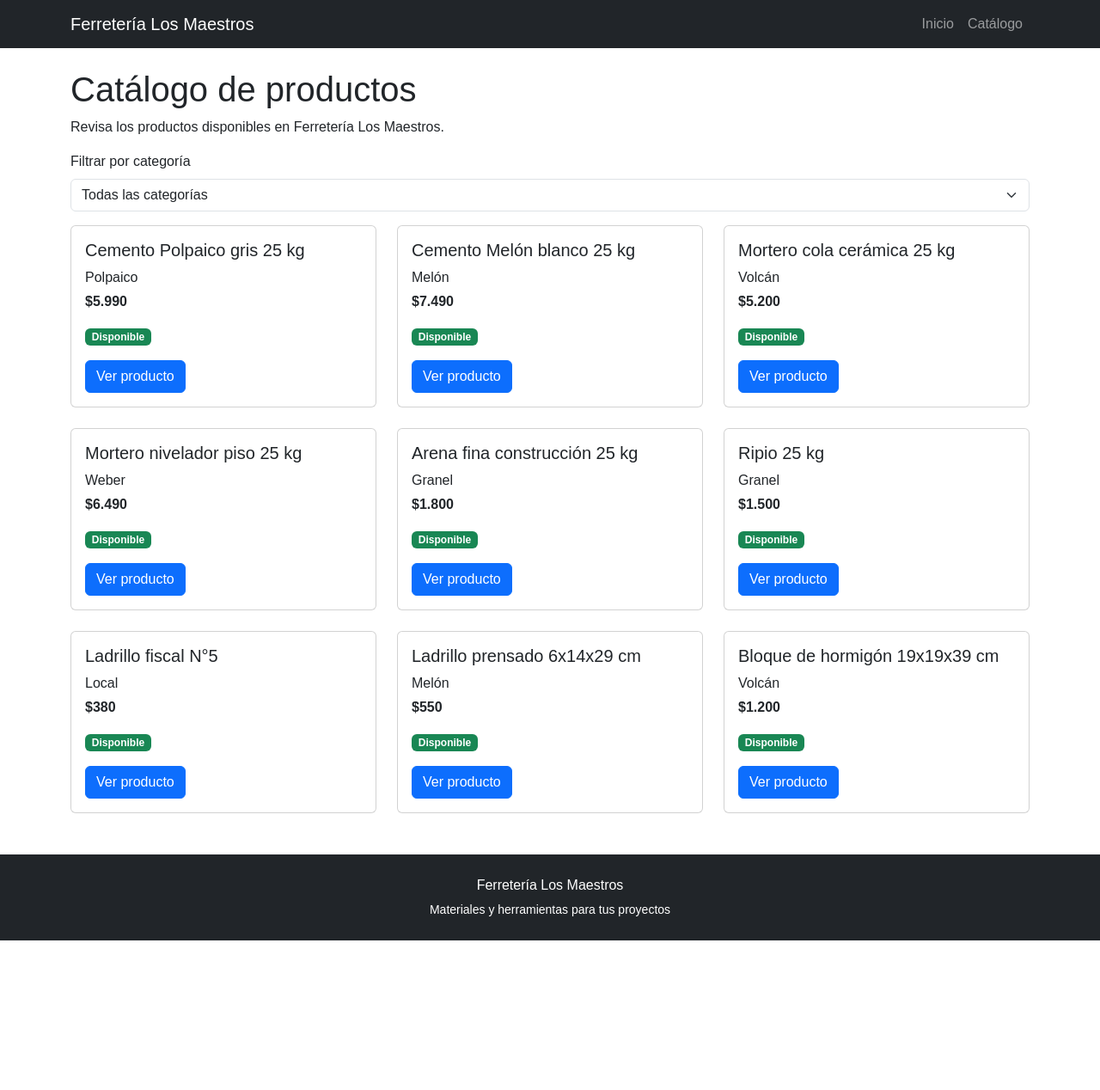
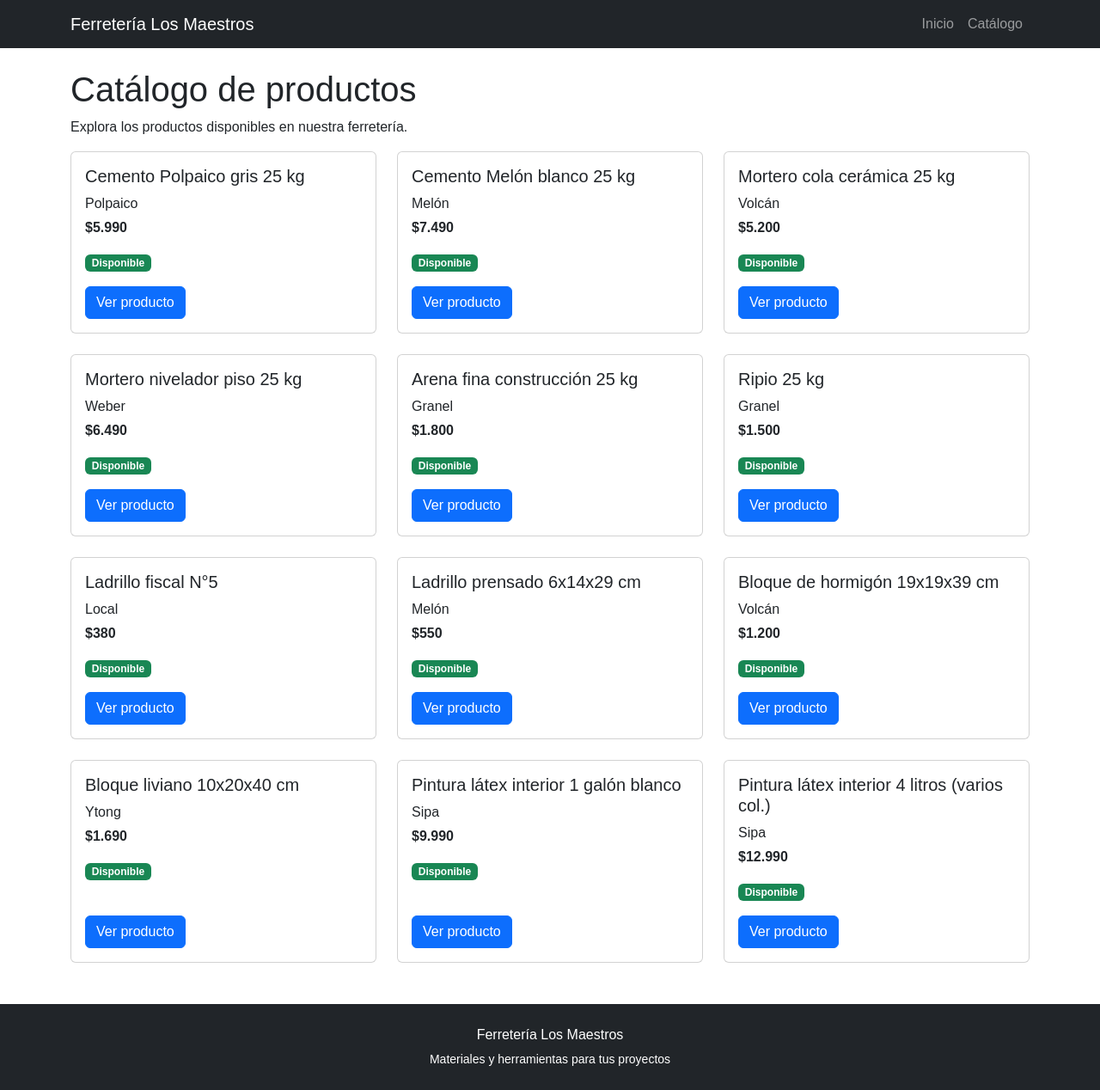
Before and after one commit to Tiema2005/evaluacion_2, a React (Vite) app in the folder Los-Clavitos/: page /catalogo in a window 1280 px wide. Shown: the whole page at 86% size. Before the commit the page ends 1094 px from the top, so only its background shows below. Built offline with nearby package versions, Linux system fonts and the light colour scheme.

Commit message:
(Felipe) Navegación de productos y hook personalizado

```diff
--- a/Los-Clavitos/src/App.jsx
+++ b/Los-Clavitos/src/App.jsx
@@ -3,6 +3,7 @@ import { BrowserRouter, Routes, Route } from "react-router-dom";
 import PlantillaPublica from "./components/templates/PlantillaPublica";
 import Inicio from "./pages/Inicio";
 import Catalogo from "./pages/Catalogo";
+import DetalleProducto from "./pages/DetalleProducto";
 
 function App() {
     return (
@@ -11,6 +12,7 @@ function App() {
                 <Route element={<PlantillaPublica />}>
                     <Route path="/" element={<Inicio />} />
                     <Route path="/catalogo" element={<Catalogo />} />
+                    <Route path="/producto/:codigo" element={<DetalleProducto />} />
                 </Route>
             </Routes>
         </BrowserRouter>
--- /dev/null
+++ b/Los-Clavitos/src/hooks/useTituloPagina.js
@@ -0,0 +1,7 @@
+import { useEffect } from "react";
+
+export function useTituloPagina(titulo) {
+    useEffect(() => {
+        document.title = `${titulo} | Ferretería Los Maestros`;
+    }, [titulo]);
+}
--- a/Los-Clavitos/src/pages/Catalogo.jsx
+++ b/Los-Clavitos/src/pages/Catalogo.jsx
@@ -1,24 +1,19 @@
-import { useState } from "react";
 import { Container } from "react-bootstrap";
+import { useNavigate } from "react-router-dom";
 import { useProductos } from "../context/ProductosContext";
 import CatalogoProductos from "../components/organisms/CatalogoProductos";
-import FiltroCategoria from "../components/molecules/FiltroCategoria";
+import { useTituloPagina } from "../hooks/useTituloPagina";
 
 function Catalogo() {
+    const navigate = useNavigate();
     const { productos } = useProductos();
 
-    const [categoria, setCategoria] = useState("");
+    useTituloPagina("Catálogo de productos");
 
-    const categorias = [...new Set(productos.map((producto) => producto.categoria))];
+    const productosMostrar = productos.slice(0, 12);
 
-    const productosFiltrados = productos.filter((producto) => {
-        return categoria === "" || producto.categoria === categoria;
-    });
-
-    const productosMostrar = productosFiltrados.slice(0, 9);
-
-    function cambiarCategoria(evento) {
-        setCategoria(evento.target.value);
+    function verProducto(codigo) {
+        navigate(`/producto/${codigo}`);
     }
 
     return (
@@ -26,16 +21,13 @@ function Catalogo() {
             <h1>Catálogo de productos</h1>
 
             <p>
-                Revisa los productos disponibles en Ferretería Los Maestros.
+                Explora los productos disponibles en nuestra ferretería.
             </p>
 
-            <FiltroCategoria
-                categorias={categorias}
-                categoria={categoria}
-                onCambiarCategoria={cambiarCategoria}
+            <CatalogoProductos
+                productos={productosMostrar}
+                onVerProducto={verProducto}
             />
-
-            <CatalogoProductos productos={productosMostrar} />
         </Container>
     );
 }
--- /dev/null
+++ b/Los-Clavitos/src/pages/DetalleProducto.jsx
@@ -0,0 +1,90 @@
+import { Container } from "react-bootstrap";
+import { useNavigate, useParams } from "react-router-dom";
+import { useProductos } from "../context/ProductosContext";
+
+import Boton from "../components/atoms/Boton";
+import Precio from "../components/atoms/Precio";
+import EtiquetaStock from "../components/atoms/EtiquetaStock";
+import { obtenerEstadoStock } from "../utils/stockUtils";
+import { useTituloPagina } from "../hooks/useTituloPagina";
+
+function DetalleProducto() {
+    const { codigo } = useParams();
+    const navigate = useNavigate();
+    const { productos } = useProductos();
+
+    const producto = productos.find(
+        (producto) => producto.codigo === codigo
+    );
+
+    useTituloPagina(producto ? producto.nombre : "Producto no encontrado");
+
+    function volverCatalogo() {
+        navigate("/catalogo");
+    }
+
+    if (!producto) {
+        return (
+            <Container className="py-4">
+                <h1>Producto no encontrado</h1>
+
+                <p>
+                    No existe un producto con el código indicado.
+                </p>
+
+                <Boton
+                    texto="Volver al catálogo"
+                    variante="primary"
+                    onClick={volverCatalogo}
+                />
+            </Container>
+        );
+    }
+
+    const estadoStock = obtenerEstadoStock(
+        producto.stock,
+        producto.stockMinimo
+    );
+
+    return (
+        <Container className="py-4">
+            <h1>{producto.nombre}</h1>
+
+            <p className="text-muted">
+                Código: {producto.codigo}
+            </p>
+
+            <div className="card">
+                <div className="card-body">
+                    <h5>Información del producto</h5>
+
+                    <p><strong>Marca:</strong> {producto.marca}</p>
+                    <p><strong>Categoría:</strong> {producto.categoria}</p>
+                    <p><strong>Subcategoría:</strong> {producto.subcategoria}</p>
+                    <p><strong>Unidad:</strong> {producto.unidad}</p>
+
+                    <Precio precio={producto.precioVenta} />
+
+                    <div className="my-3">
+                        <EtiquetaStock
+                            texto={estadoStock.texto}
+                            variante={estadoStock.variante}
+                        />
+                    </div>
+
+                    <p>
+                        <strong>Stock disponible:</strong> {producto.stock}
+                    </p>
+
+                    <Boton
+                        texto="Volver al catálogo"
+                        variante="secondary"
+                        onClick={volverCatalogo}
+                    />
+                </div>
+            </div>
+        </Container>
+    );
+}
+
+export default DetalleProducto;
--- a/Los-Clavitos/src/pages/Inicio.jsx
+++ b/Los-Clavitos/src/pages/Inicio.jsx
@@ -1,6 +1,7 @@
 import { Container } from "react-bootstrap";
 import { useNavigate } from "react-router-dom";
 import Boton from "../components/atoms/Boton";
+import { useTituloPagina } from "../hooks/useTituloPagina";
 
 function Inicio() {
     const navigate = useNavigate();
@@ -8,6 +9,8 @@ function Inicio() {
     function irCatalogo() {
         navigate("/catalogo");
     }
+
+    useTituloPagina("Inicio");
 
     return (
         <Container className="py-5 text-center">
@@ -26,4 +29,4 @@ function Inicio() {
     );
 }
 
-export default Inicio;
+export default Inicio
```
